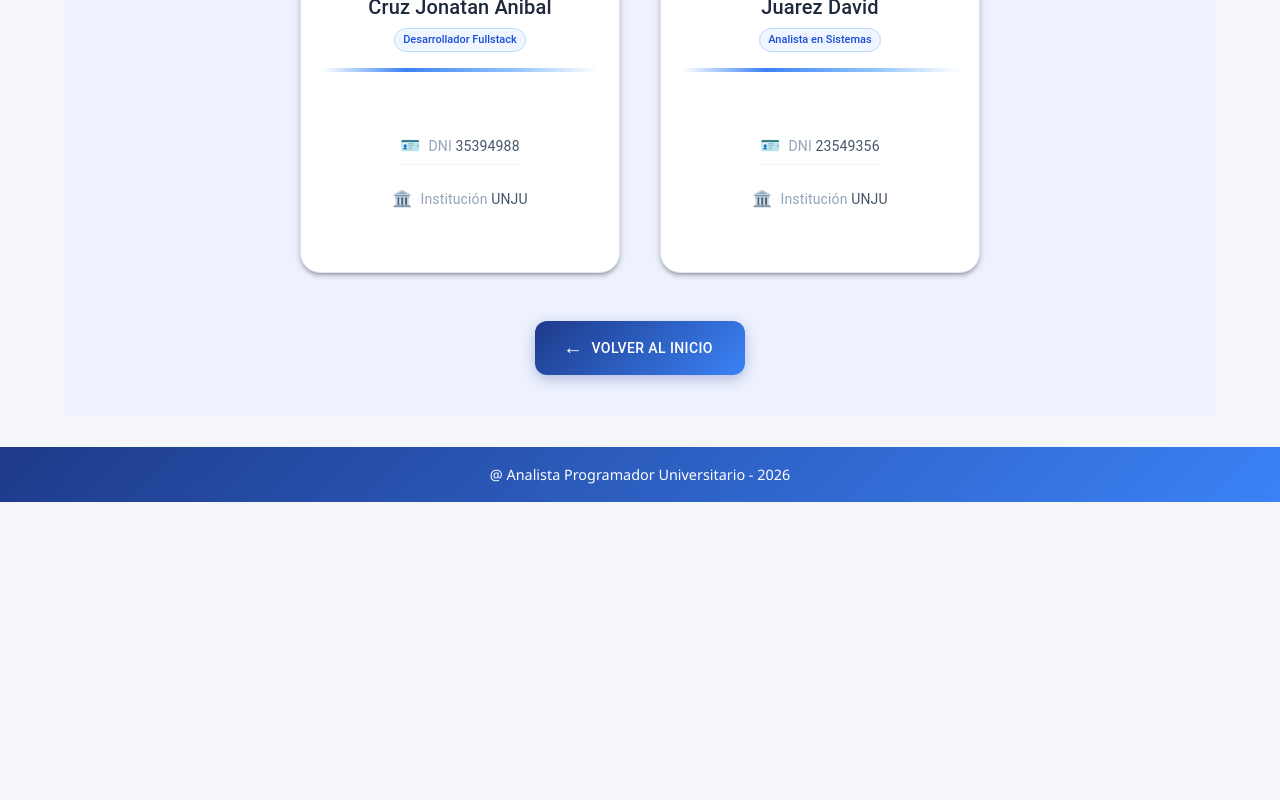
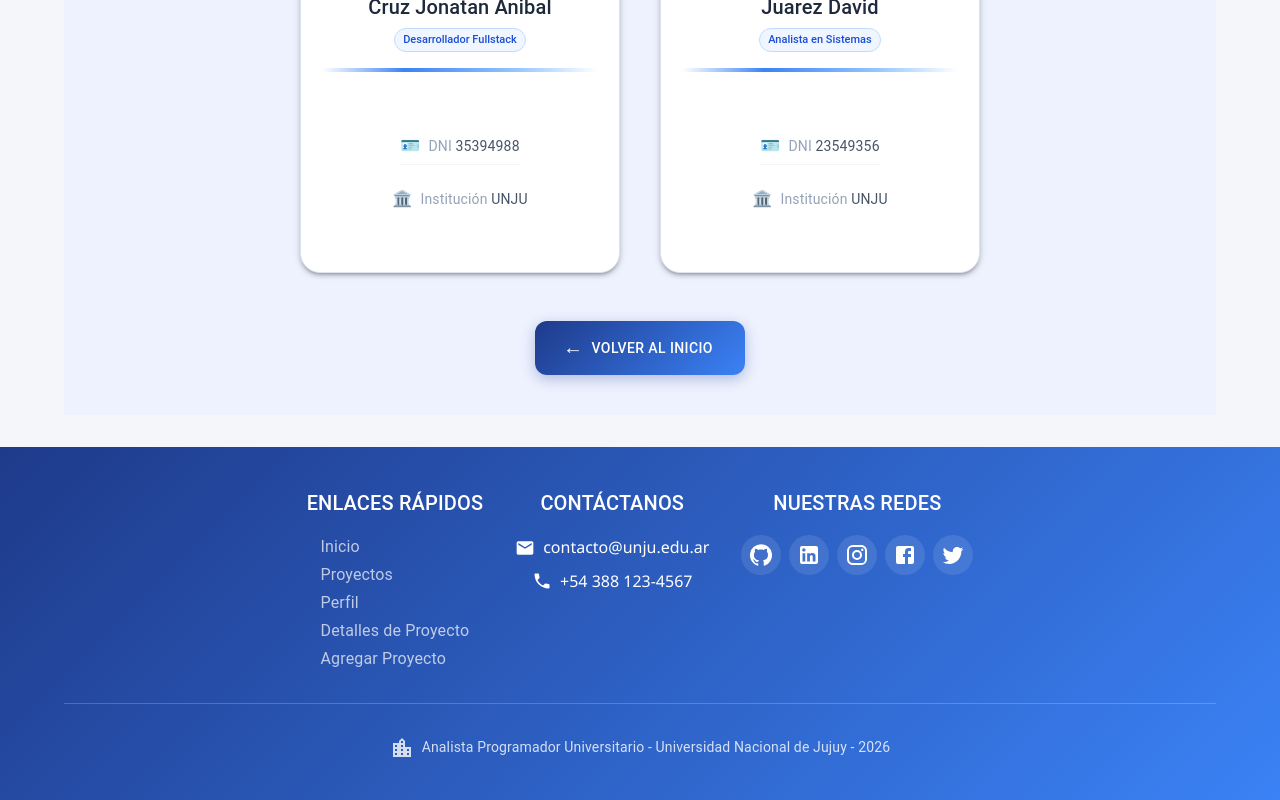
Before and after one commit to milimartinez777/pv_tp3_grupo6, a React (Vite) app: page /perfil in a window 1280 px wide. Shown: the part 1048-1848 px from the top of the page. Before the commit the page ends 1550 px from the top, so only its background shows below. Built offline with nearby package versions, Linux system fonts and the light colour scheme.

Commit message:
Footer renderizado con Libreias MUI y se agregan datos que se encuentran esaticos momentaneamente.

```diff
--- a/src/components/Footer.jsx
+++ b/src/components/Footer.jsx
@@ -1,11 +1,51 @@
-import "../css/Footer.css";
+{/* import "../css/Footer.css"; */ }
+import React from 'react';
+import { Box, Container, Grid, Typography, IconButton, Stack, Divider } from '@mui/material';
+import { GitHub, LinkedIn, Email, Instagram, Facebook, Twitter, Phone, LocationCity } from '@mui/icons-material';
+import { Link } from 'react-router-dom';
 
-function Footer() {
+const Footer = () => {
   return (
-    <footer className="piePagina" >
-      <p>@ Analista Programador Universitario - 2026 </p>
-    </footer>
+    <Box sx={{ background: 'linear-gradient(135deg, #1e3a8a, #3b82f6)', color: 'white', py: 5, mt: 'auto' }}>
+      <Container maxWidth="lg">
+        <Grid container spacing={4} sx={{ justifyContent: "center" }}>
+
+          <Grid item xs={12} md={4} sx={{ display:'flex', flexDirection: 'column', alignItems: 'center' }}>
+            <Typography variant="h6" fontWeight="bold" sx={{ mb: 2 }}>ENLACES RÁPIDOS</Typography>
+            <Stack spacing={0.5}>
+              {['Inicio', 'Proyectos', 'Perfil', 'Detalles de Proyecto', 'Agregar Proyecto'].map((text) => (
+                <Typography key={text} component={Link} to="/" sx={{ color: 'rgba(255,255,255,0.7)', textDecoration: 'none', '&:hover': { color: 'white' } }}>{text}</Typography>
+              ))}
+            </Stack>
+          </Grid>
+
+          <Grid item xs={12} md={4} sx={{ display:'flex', flexDirection: 'column', alignItems: 'center' }}>
+            <Typography variant="h6" fontWeight="bold" sx={{ mb: 2 }}>CONTÁCTANOS</Typography>
+            <Box sx={{ display: 'flex', alignItems: 'center', gap: 1, mb: 1 }}><Email fontSize="small"/> contacto@unju.edu.ar</Box>
+            <Box sx={{ display: 'flex', alignItems: 'center', gap: 1 }}><Phone fontSize="small"/> +54 388 123-4567</Box>
+          </Grid>
+
+          <Grid item xs={12} md={4} sx={{ display:'flex', flexDirection: 'column', alignItems: 'center' }}>
+            <Typography variant="h6" fontWeight="bold" sx={{ mb: 2 }}>NUESTRAS REDES</Typography>
+            <Stack direction="row" spacing={1} sx={{ justifyContent: { xs: 'center', md: 'flex-end' } }}>
+              {[GitHub, LinkedIn, Instagram, Facebook, Twitter].map((Icon, i) => (
+                <IconButton key={i} sx={{ color: 'white', background: 'rgba(255,255,255,0.1)' }}><Icon /></IconButton>
+              ))}
+            </Stack>
+          </Grid>
+
+        </Grid>
+
+        <Divider sx={{ my: 4, borderColor: 'rgba(255,255,255,0.2)' }} />
+
+        <Typography variant="body2" sx={{ textAlign: 'center', opacity: 0.8 }}>
+          <LocationCity sx={{ verticalAlign: 'middle', mr: 1 }} />
+          Analista Programador Universitario - Universidad Nacional de Jujuy - 2026
+        </Typography>
+      </Container>
+    </Box>
   );
-}
+};
+
 
 export default Footer;
```
